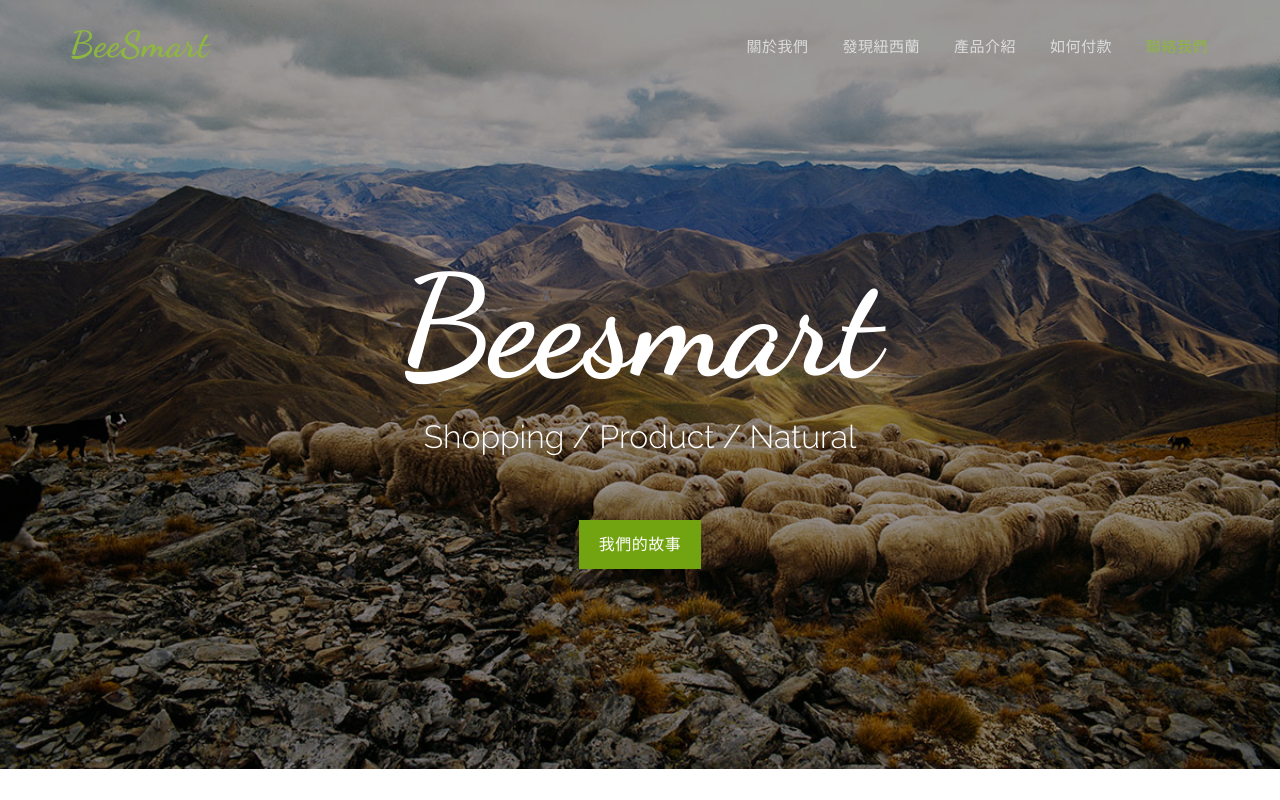
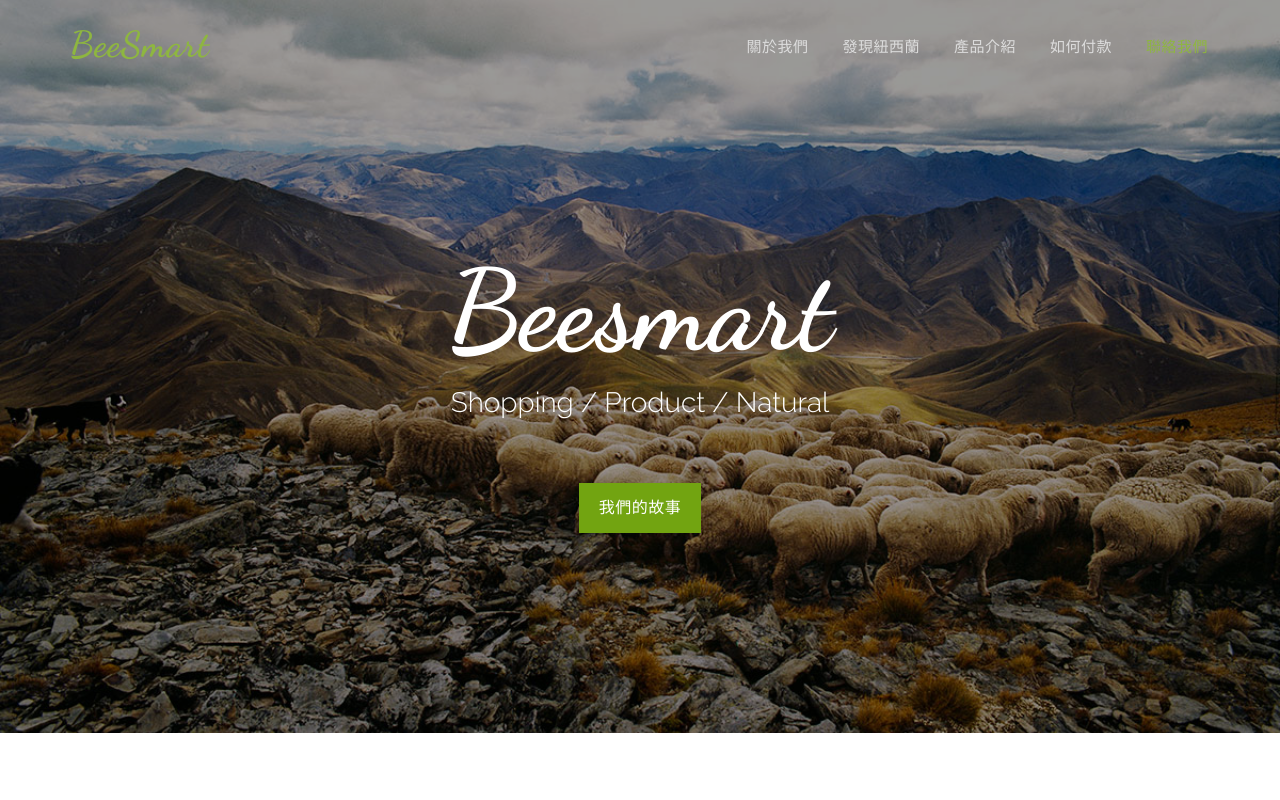
Before and after one commit to annannyu/BeeSmarts, a plain HTML site: page index.html in a window 1280 px wide. Shown: the top 800 px of the page. Drawn offline with nearby package versions, Linux system fonts and the light colour scheme.

Commit message:
smaller header

```diff
--- a/css/style.css
+++ b/css/style.css
@@ -188,7 +188,7 @@ a:focus, .btn:focus, .btn:active:focus, .btn.active:focus, .btn.focus, .btn:acti
 .intro h1 {
 	font-family: 'Dancing Script', cursive;
 	color: #fff;
-	font-size: 10em;
+	font-size: 8em;
 	font-weight: 700;
 	margin-top: 0;
 	margin-bottom: 10px;
@@ -199,7 +199,7 @@ a:focus, .btn:focus, .btn:active:focus, .btn.active:focus, .btn.focus, .btn:acti
 }
 .intro p {
 	color: #fff;
-	font-size: 32px;
+	font-size: 28px;
 	font-weight: 300;
 	margin-top: 10px;
 	margin-bottom: 40px;
```
